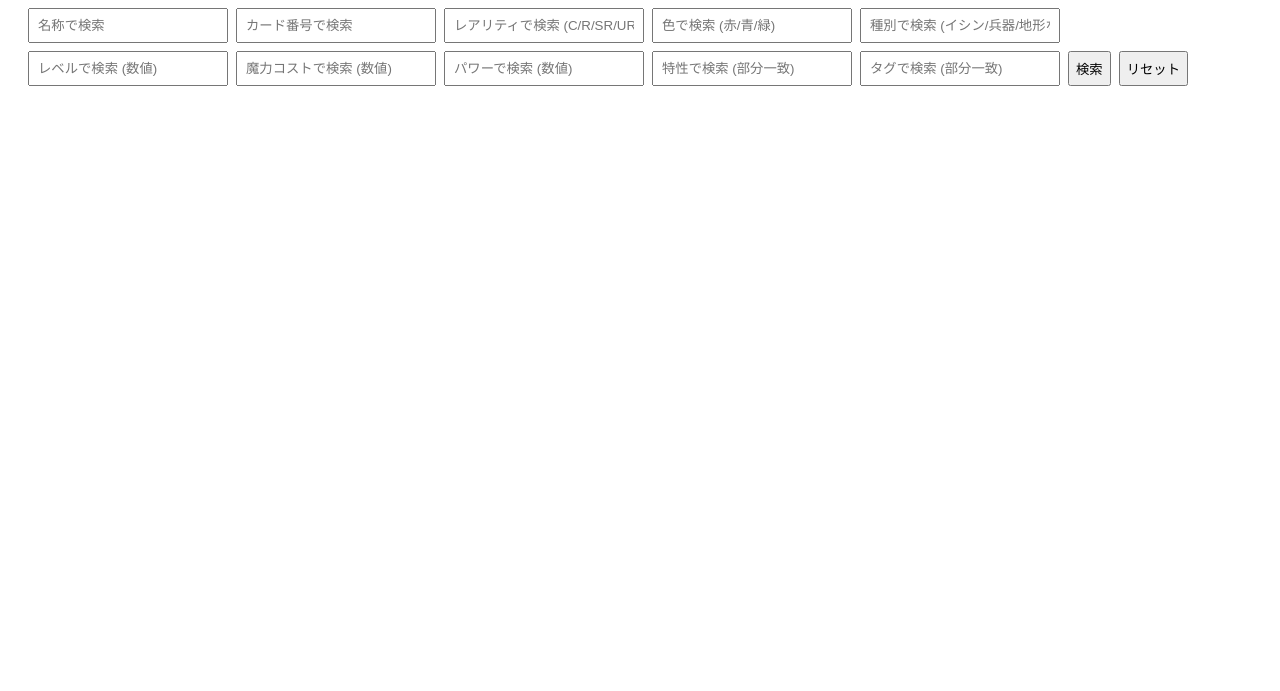
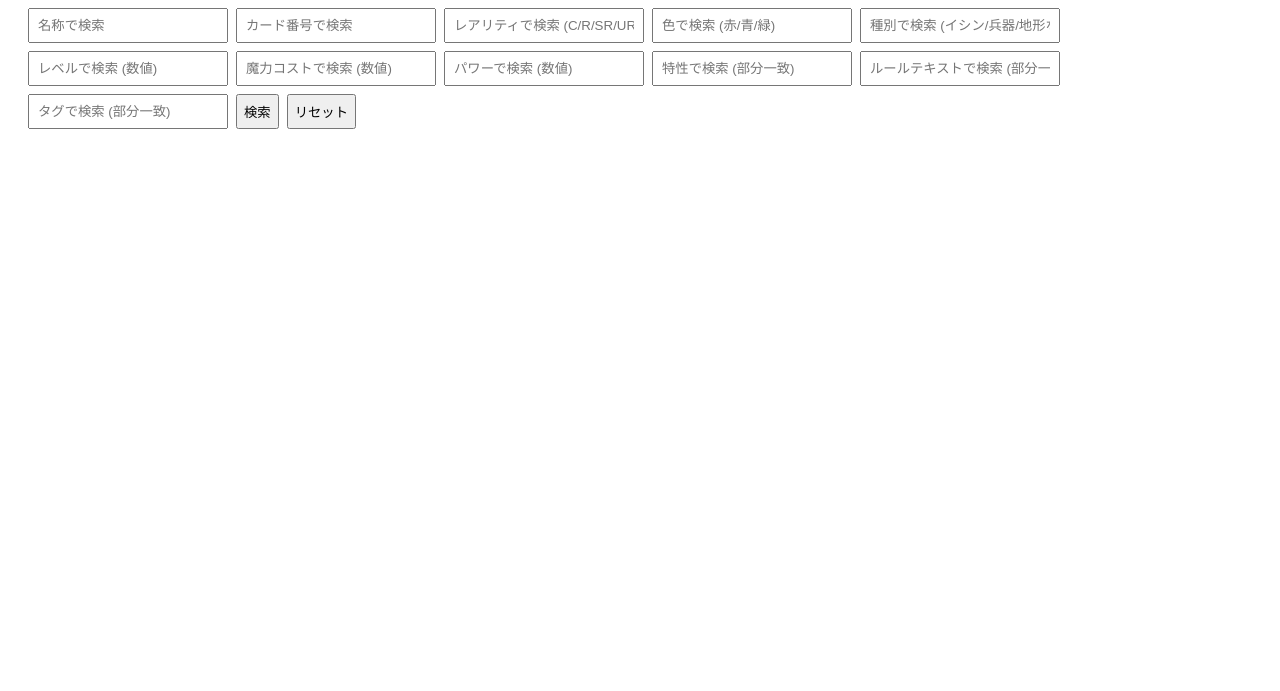
Before and after one commit to ichimura-takaki/Cloudflare-Pages-Test, a plain HTML site: page index.html in a window 1280 px wide. Shown: the part 109-800 px from the top of the page. Drawn offline with nearby package versions, Linux system fonts and the light colour scheme; no server answers.

Commit message:
Add files via upload

```diff
--- a/index.html
+++ b/index.html
@@ -19,6 +19,7 @@
     <input id="魔力コスト" placeholder="魔力コストで検索 (数値)">
     <input id="パワー" placeholder="パワーで検索 (数値)">
     <input id="特性" placeholder="特性で検索 (部分一致)">
+    <input id="ルールテキスト" placeholder="ルールテキストで検索 (部分一致)">
     <input id="検索タグ" placeholder="タグで検索 (部分一致)">
     <button id="searchBtn">検索</button>
     <button id="resetBtn">リセット</button>
```
